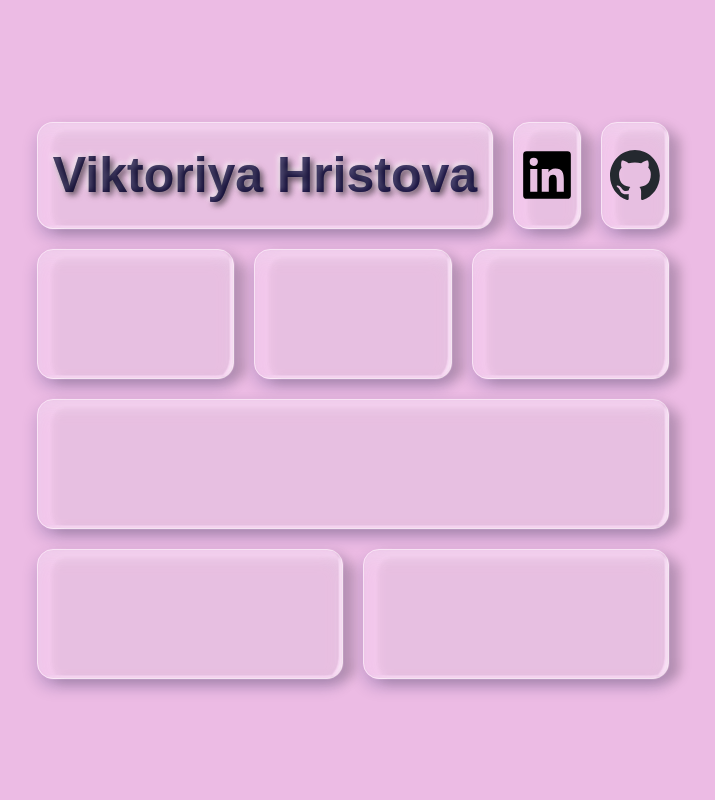
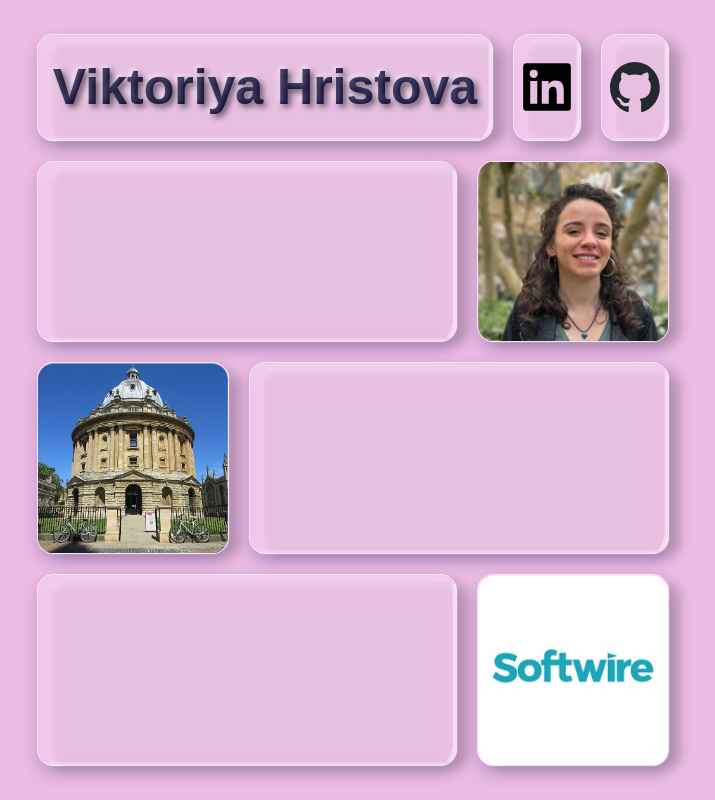
Before and after one commit to vikihh/vikihh.github.io, a React (Vite) app: page / in a window 1280 px wide. Shown: the whole page, without its empty margins (287-1002 px from the left). Built offline with nearby package versions, Linux system fonts and the light colour scheme.

Commit message:
added picture component

```diff
--- a/src/App.jsx
+++ b/src/App.jsx
@@ -4,6 +4,10 @@ import Box from './components/Box.jsx'
 import Social from './components/Social.jsx'
 import Title from './components/Title.jsx'
 import Text from './components/Text.jsx'
+import Picture from './components/Picture.jsx'
+import profile_photo from "./assets/profile_photo.jpg"
+import radcam from "./assets/radcliffe_camera.jpg"
+import softwire from "./assets/softwire_logo.jpg"
 
 function App() {
 
@@ -16,15 +20,15 @@ function App() {
       </div>
       <div className='horizontal-container'>
         <Text content=""/>
-        <Text content=""/>
+        <Picture photo={profile_photo}/>
+      </div>
+      <div className='horizontal-container'>
+        <Picture photo={radcam}/>
         <Text content=""/>
       </div>
       <div className='horizontal-container'>
         <Text content=""/>
-      </div>
-      <div className='horizontal-container'>
-        <Text content=""/>
-        <Text content=""/>
+        <Picture photo={softwire}/>
       </div>
     </div>
   )
--- a/src/components/Box.css
+++ b/src/components/Box.css
@@ -29,8 +29,8 @@
 }
 
 .title {
-    padding: 0.3em;
-    flex-grow: 1;
+  padding: 0.3em;
+  flex-grow: 1;
   font-family: Arial, Helvetica, sans-serif;
   font-size: 50px;
   font-weight: 600;
@@ -42,6 +42,19 @@
     -2px -2px 5px rgba(255,255,255,0.7);
 }
 
+.picture {
+  flex-shrink: 1;
+  min-width: 150px;
+  max-width: 190px;
+}
+
+.picture img {
+  width: 100%;
+  height: 100%;
+  object-fit:fill;
+  display: block;
+  clip-path: inset(0 round 1rem);
+}
 
 .stretched {
   padding: 4em;
--- /dev/null
+++ b/src/components/Picture.jsx
@@ -0,0 +1,12 @@
+import Box from "./Box.jsx"
+
+function Picture({photo}) {
+  return (
+    <Box
+      content = {<img src={photo} alt="Photo" />}
+      className = {'picture'}
+    />
+  );
+}
+
+export default Picture
```
